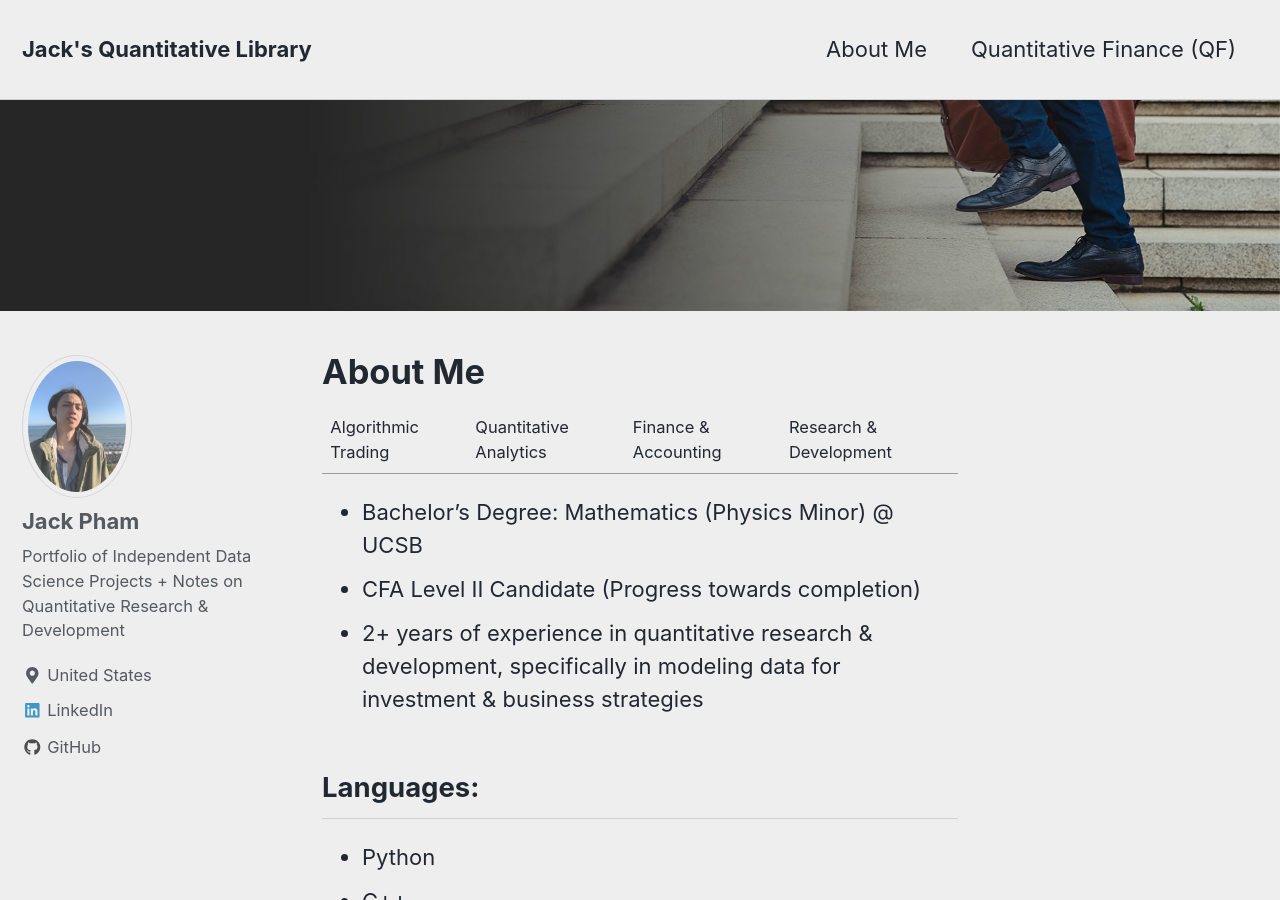
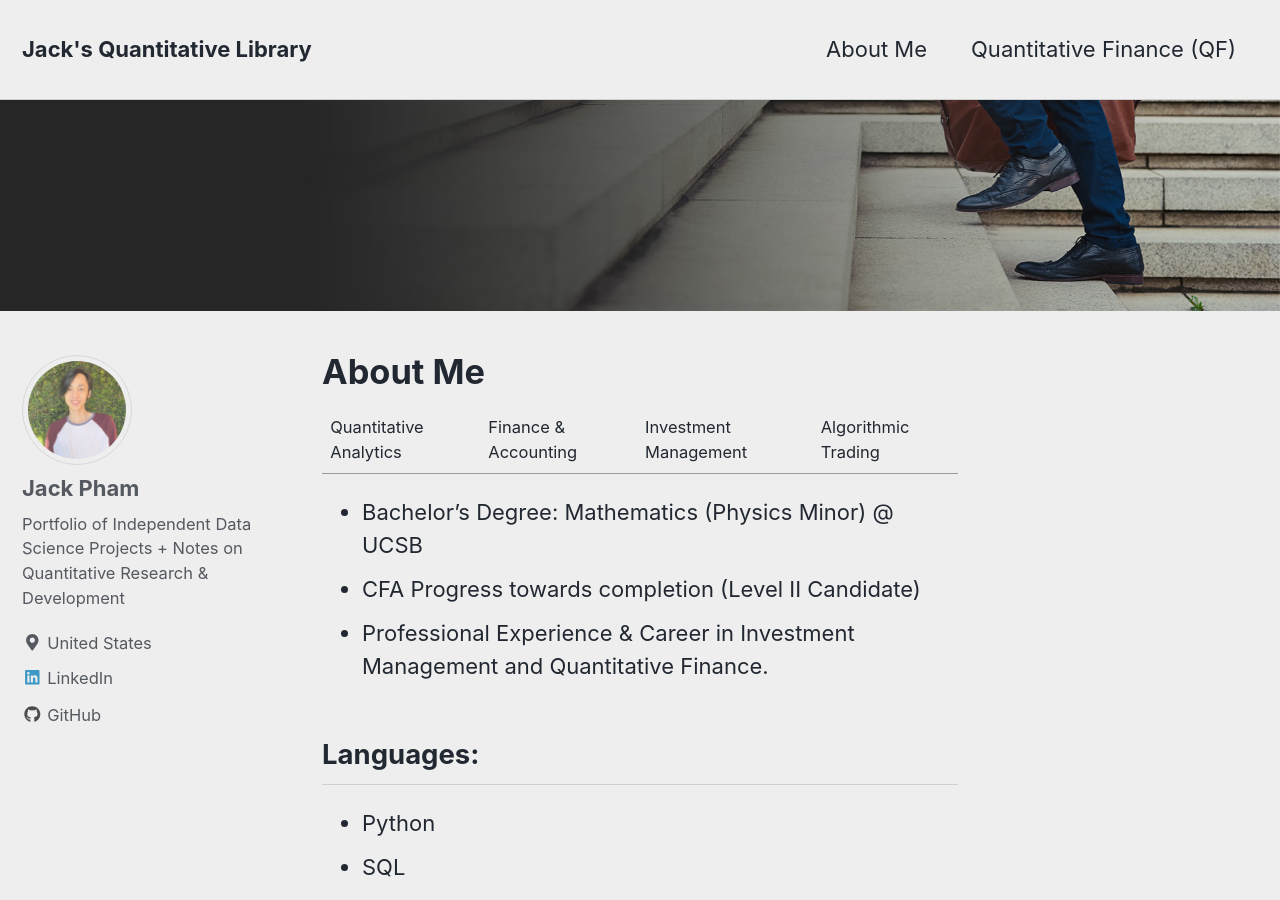
Before and after one commit to jp-quant/jp-quant.github.io, a Jekyll site: the page built from _pages/about.md, in a window 1280 px wide and 900 px high. Built offline with Jekyll 4.4.1, drawn with Linux system fonts in a browser that asks for light colours; nearby versions of some CDN libraries; some of the changed text lies outside the part shown.

Commit message:
quick minor updates

```diff
--- a/_config.yml
+++ b/_config.yml
@@ -85,7 +85,7 @@ analytics:
 # Site Author
 author:
   name             : "Jack Pham"
-  avatar           : "/images/profile_pic.jpeg" # path of avatar image, e.g. "/assets/images/bio-photo.jpg"
+  avatar           : "/images/profile_pic.jfif" # path of avatar image, e.g. "/assets/images/bio-photo.jpg"
   bio              : "Portfolio of Independent Data Science Projects + Notes on Quantitative Research & Development"
   location         : "United States"
   email            :
--- a/_pages/about.md
+++ b/_pages/about.md
@@ -4,15 +4,16 @@ permalink: /about/
 header:
   image: "/images/about_me.jpg"
 ---
-Algorithmic Trading | Quantitative Analytics | Finance & Accounting | Research & Development
+Quantitative Analytics | Finance & Accounting | Investment Management | Algorithmic Trading
 
 - Bachelor's Degree: Mathematics (Physics Minor) @ UCSB
-- CFA Level II Candidate (Progress towards completion)
-- 2+ years of experience in quantitative research & development, specifically in modeling data for investment & business strategies
+- CFA Progress towards completion (Level II Candidate)
+- Professional Experience & Career in Investment Management and Quantitative Finance.
+
 
 ## Languages:
 - Python
+- SQL
 - C++
 - R
-- MySQL (Relational Database)
-- NoSQL (Non-Relational Database)
+- Matlab
```
Also changed, not shown: _posts/2020-05-12-qf_intro.md (+1 -7 lines), images/profile_pic.jfif (added), images/profile_pic_2.jpeg (renamed from images/profile_pic.jpeg).
